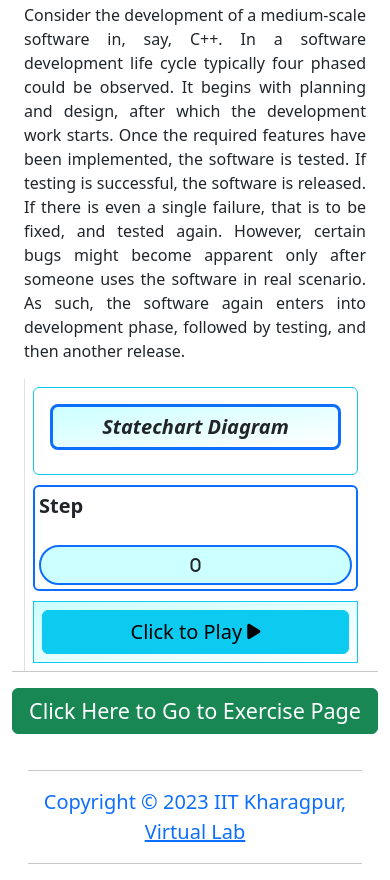
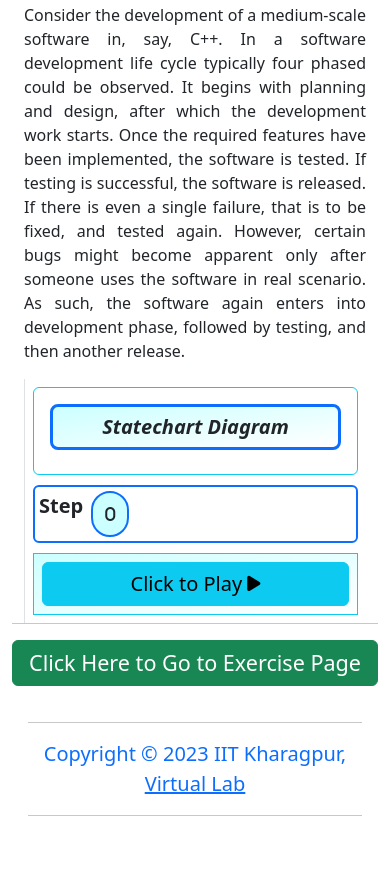
Before and after one commit to prakriti5dhang/exp-statechart-activity-diagram-IITKGP, a plain HTML site: page experiment/simulation/index.html in a window 390 px wide. Shown: the part 745-1625 px from the top of the page. Drawn offline with nearby package versions, Linux system fonts and the light colour scheme.

Commit message:
statechart

```diff
--- a/experiment/simulation/index.html
+++ b/experiment/simulation/index.html
@@ -80,7 +80,7 @@ Author: Prakriti Dhang -->
                         <div class="card card-body border border-2 border-primary p-1  gap-3  ">
 
 
-                          <div class="d-grid gap-2 d-md-flex  ">
+                          <div class="d-grid gap-2 d-flex flex-row ">
                             <p class="fs-5 fw-bold " style="text-align:left">Step</p>
                             <button id="step0" type="button" class="btn border border-2 border-primary rounded-5 " style="display:block; background-color:#ccffff;" >
                           <i class="fa-solid fa-square-1" >0</i></button>
```
